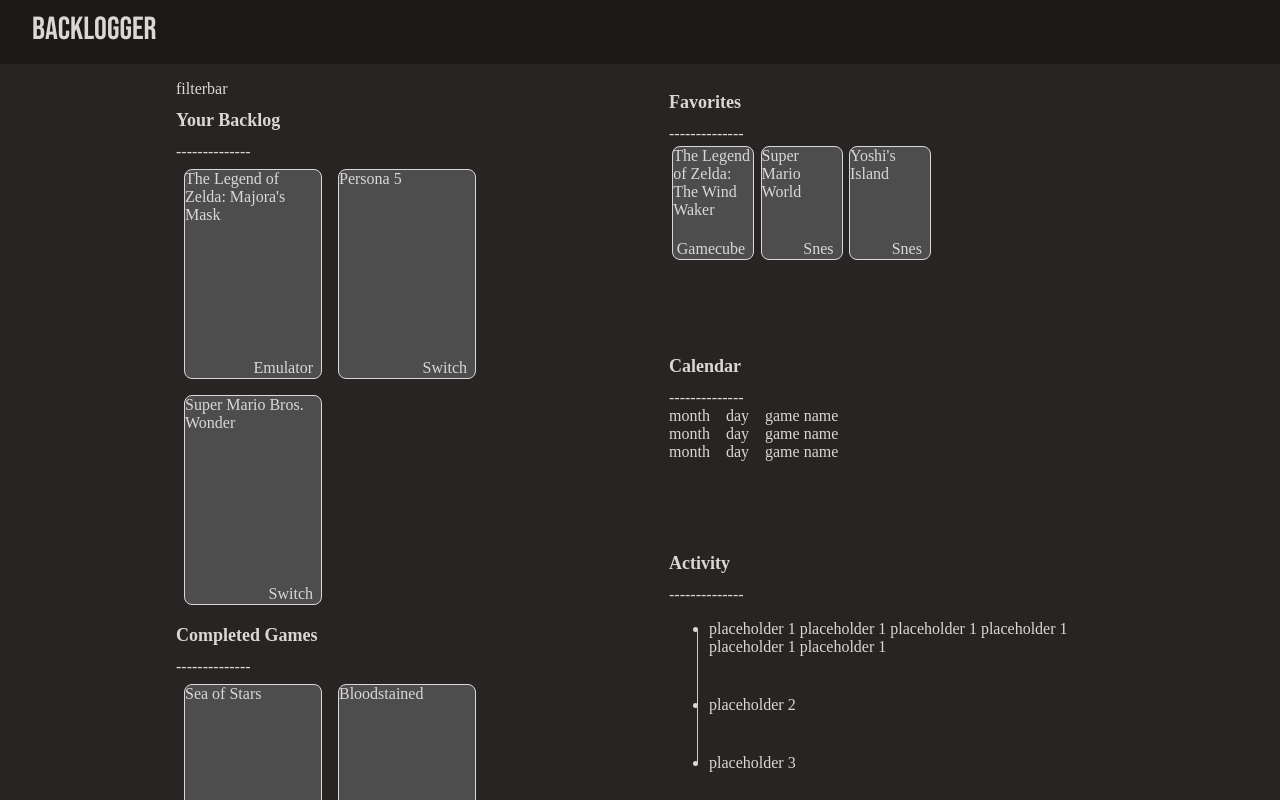
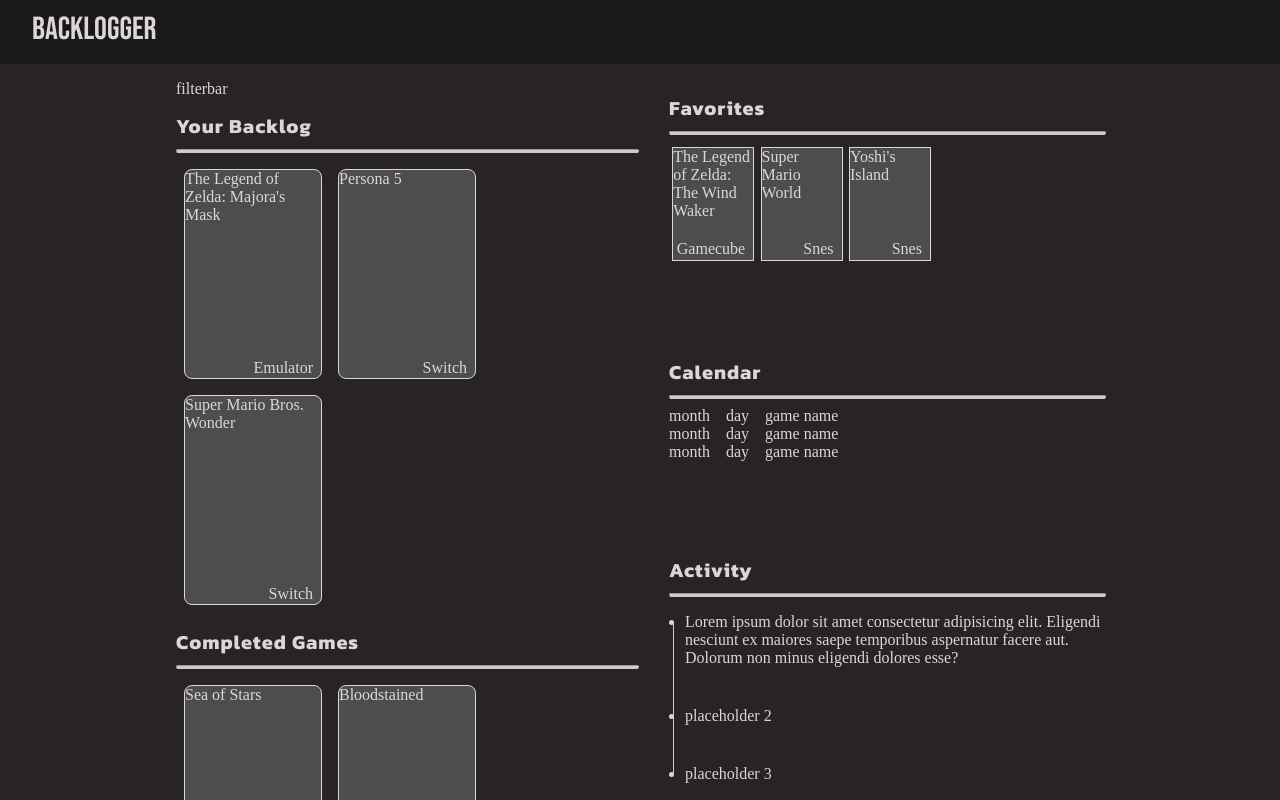
Before and after one commit to ibsuga/backlogger, a React (Vite) app: page / in a window 1280 px wide. Shown: the top 800 px of the page. Built offline with nearby package versions, Linux system fonts and the light colour scheme; the HTML template or start-up script is replaced by a standard one.

Commit message:
Adds section change, backlog page and minor style tweaks

```diff
--- a/src/App.css
+++ b/src/App.css
@@ -1,4 +1,6 @@
 @import url('https://fonts.googleapis.com/css2?family=Bebas+Neue&display=swap');
+@import url('https://fonts.googleapis.com/css2?family=Kanit:ital,wght@0,100;0,200;0,300;0,400;0,500;0,600;0,700;0,800;0,900;1,100;1,200;1,300;1,400;1,500;1,600;1,700;1,800;1,900&display=swap');
+
 
 
 html,
--- a/src/App.tsx
+++ b/src/App.tsx
@@ -1,15 +1,26 @@
+import { useState } from 'react';
 import './App.css';
 import NavBar from './Components/Navbar/NavBar';
-import ProfilePage from './Components/ProfilePage/ProfilePage';
+import ProfilePage from './Components/Pages/ProfilePage/ProfilePage';
+import BacklogPage from './Components/Pages/BacklogPage/BacklogPage';
 
 
 function App() {
+  const [page, setPage] = useState('profile');
+
+
+  const pages: { [key: string]: JSX.Element } = {
+    'profile': <ProfilePage setPage={setPage} />,
+    'backlog': <BacklogPage />
+
+  }
+
 
   return (
     <div className='App'>
-      <NavBar />
+      <NavBar setPage={setPage} />
       <div className='Content'>
-        <ProfilePage />
+        {pages[page]}
       </div>
     </div>
   )
--- a/src/Components/Card/Card.css
+++ b/src/Components/Card/Card.css
@@ -6,7 +6,6 @@
     margin: 0.5em; */
     background-color: hsl(0, 0%, 30%);
     border: 1px solid;
-    border-radius: 0.5em;
 }
 
 .Platform {
@@ -20,6 +19,7 @@
     width: 8.5em;
     height: 13em;
     margin: 0.5em;
+    border-radius: 0.5em;
 }
 
 .Card.small {
--- /dev/null
+++ b/src/Components/CardSection/CardSection.css
@@ -0,0 +1,11 @@
+h1 {
+    font-size: 20px;
+    font-family: 'Kanit';
+    letter-spacing: 1px;
+    margin-bottom: 0;
+}
+
+.CardSection {
+    display: flex;
+    flex-wrap: wrap;
+}
--- a/src/Components/Section/Section.tsx
+++ b/src/Components/CardSection/CardSection.tsx
@@ -1,4 +1,4 @@
-import './Section.css';
+import './CardSection.css';
 import { gameType } from '../../data/game_data';
 import Card from '../Card/Card';
 
@@ -10,7 +10,7 @@
 
 
     return (
-        <div className='Section'>
+        <div className='CardSection'>
             {props.gameList.map((game) =>
                 <Card
                     size={props.cardSize}
--- a/src/Components/Navbar/NavBar.css
+++ b/src/Components/Navbar/NavBar.css
@@ -4,6 +4,7 @@
 }
 
 .logo {
+    cursor: pointer;
     font-family: 'Bebas Neue';
     text-align: left;
     font-size: 2em;
--- a/src/Components/Navbar/NavBar.tsx
+++ b/src/Components/Navbar/NavBar.tsx
@@ -1,9 +1,12 @@
 import './NavBar.css'
 
-const NavBar = () => {
+const NavBar = (props: {
+    setPage: (page: string) => void;
+
+}) => {
     return (
         <div className='NavBar'>
-            <div className='logo'>BACKLOGGER</div>
+            <div className='logo' onClick={() => props.setPage('profile')}>BACKLOGGER</div>
         </div>
     )
 
--- /dev/null
+++ b/src/Components/Pages/BacklogPage/BacklogPage.tsx
@@ -0,0 +1,9 @@
+import './BacklogPage.css'
+
+const BacklogPage = () => {
+    return (
+        <div className="BacklogPage">Backlog Page</div>
+    )
+}
+
+export default BacklogPage;
--- a/src/Components/ProfilePage/ProfilePage.css
+++ b/src/Components/Pages/ProfilePage/ProfilePage.css
@@ -1,3 +1,14 @@
+hr {
+    border-bottom: 3px solid hsl(0, 0%, 80%);
+    width: 100%;
+    border-radius: 20px;
+
+}
+
+h1 {
+    cursor: pointer;
+}
+
 .ProfilePage {
     display: grid;
     grid-template-columns: auto minmax(10em, 30em);
@@ -18,7 +29,11 @@
 }
 
 
-/* Acitivity bullet lines test*/
+/* Acitivity bullet lines */
+
+ul.ActivityList {
+    padding-left: 1em;
+}
 
 ul.ActivityList li {
     position: relative;
@@ -27,12 +42,14 @@
 }
 
 ul.ActivityList li:after {
+    /*bullets*/
     position: absolute;
     left: -26px;
     top: 0px;
 }
 
 ul.ActivityList li:before {
+    /*lines*/
     content: '';
     position: absolute;
     left: -12px;
@@ -42,9 +59,11 @@
 }
 
 ul.ActivityList li:first-child:before {
+    /*first li's line*/
     top: 10px;
 }
 
 ul.ActivityList li:last-child:before {
+    /*last li's line*/
     height: 10px;
 }
--- a/src/Components/ProfilePage/ProfilePage.tsx
+++ b/src/Components/Pages/ProfilePage/ProfilePage.tsx
@@ -1,9 +1,11 @@
 import './ProfilePage.css';
-import Section from '../Section/Section';
-import { game_data, gameType } from '../../data/game_data';
-import CalendarItem from '../CalendarItem/CalendarItem';
+import CardSection from '../../CardSection/CardSection';
+import { game_data, gameType } from '../../../data/game_data';
+import CalendarItem from '../../CalendarItem/CalendarItem';
 
-const ProfilePage = () => {
+const ProfilePage = (props: {
+    setPage: (page: string) => void
+}) => {
 
     //To play filter
     let filter_to_play = [...game_data];
@@ -25,31 +27,31 @@
         <div className="ProfilePage">
             <div className='Main'>
                 <div className='FilterBar'>filterbar</div>
-                <h1>Your Backlog</h1>
-                <div className='Separator'>--------------</div>
-                <Section gameList={filter_to_play} cardSize='big' />
+                <h1 onClick={() => props.setPage('backlog')}>Your Backlog</h1>
+                <hr />
+                <CardSection gameList={filter_to_play} cardSize='big' />
                 <h1>Completed Games</h1>
-                <div className='Separator'>--------------</div>
-                <Section gameList={filter_completed} cardSize='big' />
+                <hr />
+                <CardSection gameList={filter_completed} cardSize='big' />
             </div>
             <div className='Aside'>
                 <div className='Favorites'>
                     <h1>Favorites</h1>
-                    <div className='Separator'>--------------</div>
-                    <Section gameList={filter_favorite} cardSize='small' />
+                    <hr />
+                    <CardSection gameList={filter_favorite} cardSize='small' />
                 </div>
                 <div className='Calendar'>
                     <h1>Calendar</h1>
-                    <div className='Separator'>--------------</div>
+                    <hr />
                     <CalendarItem />
                     <CalendarItem />
                     <CalendarItem />
                 </div>
                 <div className='Activity'>
                     <h1>Activity</h1>
-                    <div className='Separator'>--------------</div>
+                    <hr />
                     <ul className='ActivityList'>
-                        <li>placeholder 1 placeholder 1 placeholder 1 placeholder 1 placeholder 1 placeholder 1</li>
+                        <li>Lorem ipsum dolor sit amet consectetur adipisicing elit. Eligendi nesciunt ex maiores saepe temporibus aspernatur facere aut. Dolorum non minus eligendi dolores esse? </li>
                         <li>placeholder 2</li>
                         <li>placeholder 3</li>
                     </ul>
--- a/src/Components/Section/Section.css
+++ /dev/null
@@ -1,8 +0,0 @@
-h1 {
-    font-size: 18px;
-}
-
-.Section {
-    display: flex;
-    flex-wrap: wrap;
-}
```
Also changed, not shown: src/Components/Pages/BacklogPage/BacklogPage.css (added).
